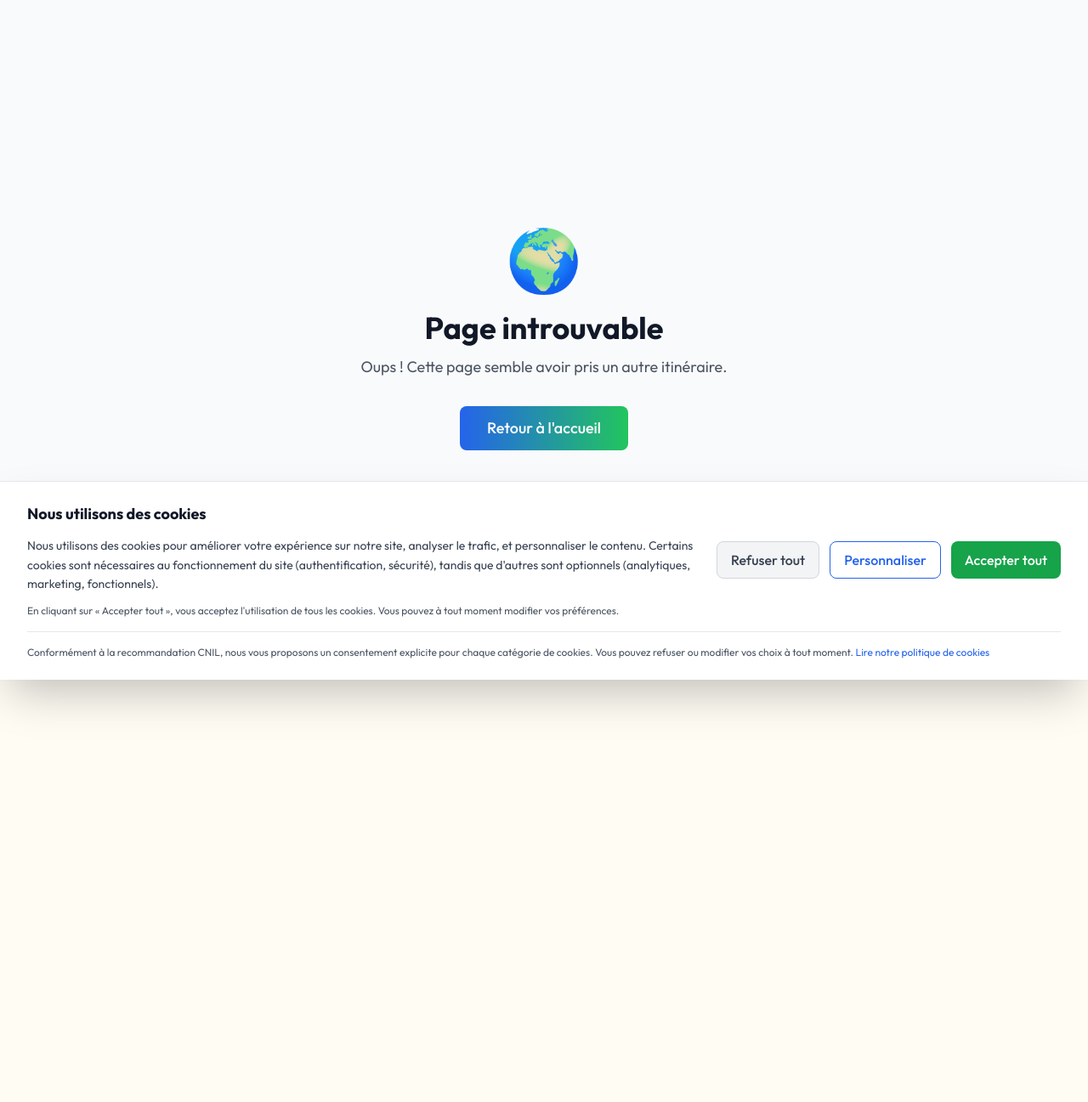
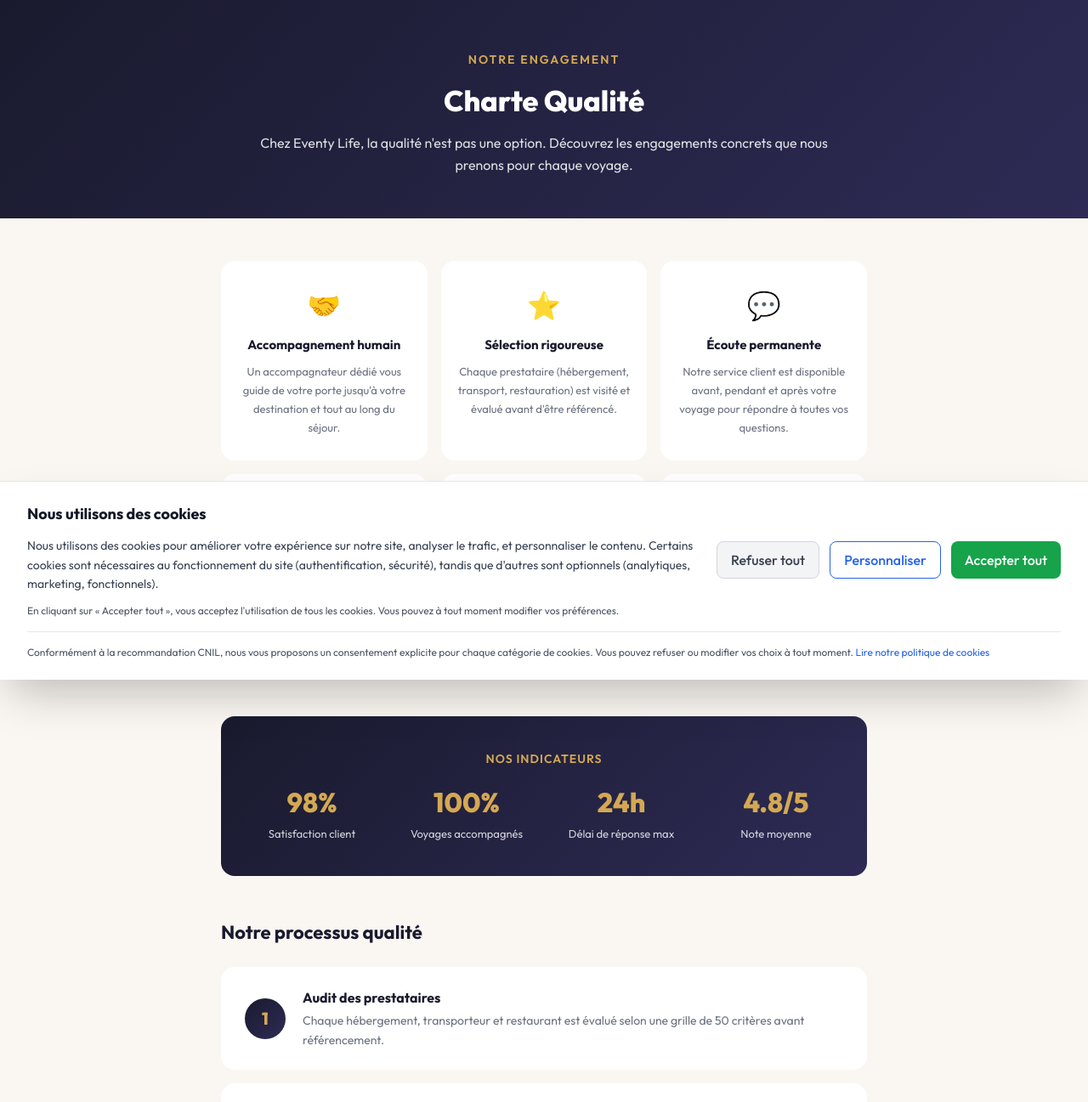
Before and after one commit to eventylife-hub/Eventylife, a Next.js app: page /charte-qualite in a window 1280 px wide. Before the commit this address had no page. Shown: the top 1297 px of the page at 85% size. Before the commit the page ends 800 px from the top, so only its background shows below. Built offline with nearby package versions, Linux system fonts and the light colour scheme.

Commit message:
feat: add charte-qualite page

```diff
--- /dev/null
+++ b/app/(public)/charte-qualite/page.tsx
@@ -0,0 +1,81 @@
+'use client';
+
+const engagements = [
+  { icone: "\u{1F91D}", titre: "Accompagnement humain", desc: "Un accompagnateur d\u00e9di\u00e9 vous guide de votre porte jusqu'\u00e0 votre destination et tout au long du s\u00e9jour." },
+  { icone: "\u2B50", titre: "S\u00e9lection rigoureuse", desc: "Chaque prestataire (h\u00e9bergement, transport, restauration) est visit\u00e9 et \u00e9valu\u00e9 avant d'\u00eatre r\u00e9f\u00e9renc\u00e9." },
+  { icone: "\u{1F4AC}", titre: "\u00c9coute permanente", desc: "Notre service client est disponible avant, pendant et apr\u00e8s votre voyage pour r\u00e9pondre \u00e0 toutes vos questions." },
+  { icone: "\u{1F4B0}", titre: "Transparence tarifaire", desc: "Prix tout compris affich\u00e9s sans surprise. Chaque composante du voyage est d\u00e9taill\u00e9e dans votre devis." },
+  { icone: "\u2665\uFE0F", titre: "Bienveillance", desc: "Nous adaptons chaque voyage aux besoins sp\u00e9cifiques de nos voyageurs : mobilit\u00e9 r\u00e9duite, r\u00e9gimes alimentaires, rythme." },
+  { icone: "\u{1F30D}", titre: "Tourisme responsable", desc: "Nous privil\u00e9gions les circuits courts, les prestataires locaux et les pratiques respectueuses de l'environnement." },
+];
+
+const indicateurs = [
+  { valeur: "98%", label: "Satisfaction client" },
+  { valeur: "100%", label: "Voyages accompagn\u00e9s" },
+  { valeur: "24h", label: "D\u00e9lai de r\u00e9ponse max" },
+  { valeur: "4.8/5", label: "Note moyenne" },
+];
+
+export default function CharteQualitePage() {
+  return (
+    <div style={{ minHeight: '100vh', background: '#FAF7F2' }}>
+      <div style={{ background: 'linear-gradient(135deg, #1A1A2E 0%, #2D2B55 100%)', padding: '60px 20px 50px', textAlign: 'center' }}>
+        <div style={{ maxWidth: 700, margin: '0 auto' }}>
+          <div style={{ color: '#D4A853', fontSize: 14, fontWeight: 600, letterSpacing: 2, textTransform: 'uppercase', marginBottom: 12 }}>{"Notre engagement"}</div>
+          <h1 style={{ color: '#FFFFFF', fontSize: 34, fontWeight: 800, marginTop: 0, marginBottom: 12 }}>
+            {"Charte Qualit\u00e9"}
+          </h1>
+          <p style={{ color: 'rgba(255,255,255,0.85)', fontSize: 16, lineHeight: 1.6 }}>
+            {"Chez Eventy Life, la qualit\u00e9 n'est pas une option. D\u00e9couvrez les engagements concrets que nous prenons pour chaque voyage."}
+          </p>
+        </div>
+      </div>
+
+      <div style={{ maxWidth: 800, margin: '0 auto', padding: '50px 20px 60px' }}>
+        <div style={{ display: 'grid', gridTemplateColumns: 'repeat(auto-fit, minmax(200px, 1fr))', gap: 16, marginBottom: 50 }}>
+          {engagements.map(e => (
+            <div key={e.titre} style={{ background: '#FFFFFF', borderRadius: 16, padding: '28px 20px', textAlign: 'center' }}>
+              <div style={{ fontSize: 32, marginBottom: 12 }}>{e.icone}</div>
+              <div style={{ color: '#1A1A2E', fontSize: 15, fontWeight: 700, marginBottom: 8 }}>{e.titre}</div>
+              <p style={{ color: '#6B7280', fontSize: 13, lineHeight: 1.7, margin: 0 }}>{e.desc}</p>
+            </div>
+          ))}
+        </div>
+
+        <div style={{ background: 'linear-gradient(135deg, #1A1A2E, #2D2B55)', borderRadius: 16, padding: '40px 28px', textAlign: 'center', marginBottom: 50 }}>
+          <div style={{ color: '#D4A853', fontSize: 14, fontWeight: 600, letterSpacing: 1, textTransform: 'uppercase', marginBottom: 16 }}>{"Nos indicateurs"}</div>
+          <div style={{ display: 'grid', gridTemplateColumns: 'repeat(auto-fit, minmax(120px, 1fr))', gap: 24 }}>
+            {indicateurs.map(i => (
+              <div key={i.label}>
+                <div style={{ color: '#D4A853', fontSize: 32, fontWeight: 800, marginBottom: 4 }}>{i.valeur}</div>
+                <div style={{ color: 'rgba(255,255,255,0.8)', fontSize: 13 }}>{i.label}</div>
+              </div>
+            ))}
+          </div>
+        </div>
+
+        <h2 style={{ color: '#1A1A2E', fontSize: 22, fontWeight: 700, marginBottom: 24 }}>{"Notre processus qualit\u00e9"}</h2>
+        <div style={{ display: 'flex', flexDirection: 'column', gap: 16, marginBottom: 50 }}>
+          {[
+            { num: "1", titre: "Audit des prestataires", desc: "Chaque h\u00e9bergement, transporteur et restaurant est \u00e9valu\u00e9 selon une grille de 50 crit\u00e8res avant r\u00e9f\u00e9rencement." },
+            { num: "2", titre: "Formation des accompagnateurs", desc: "Nos accompagnateurs suivent une formation compl\u00e8te : s\u00e9curit\u00e9, premiers secours, relation client, gestion de groupe." },
+            { num: "3", titre: "Enqu\u00eates de satisfaction", desc: "Apr\u00e8s chaque voyage, un questionnaire d\u00e9taill\u00e9 est envoy\u00e9 pour mesurer votre satisfaction et am\u00e9liorer nos services." },
+            { num: "4", titre: "Am\u00e9lioration continue", desc: "Les retours sont analys\u00e9s chaque mois et int\u00e9gr\u00e9s dans notre plan d'am\u00e9lioration continue." },
+          ].map(e => (
+            <div key={e.num} style={{ display: 'flex', gap: 20, alignItems: 'center', background: '#FFFFFF', borderRadius: 16, padding: '24px 28px' }}>
+              <div style={{ width: 48, height: 48, borderRadius: '50%', background: 'linear-gradient(135deg, #1A1A2E, #2D2B55)', color: '#D4A853', display: 'flex', alignItems: 'center', justifyContent: 'center', fontSize: 20, fontWeight: 800, flexShrink: 0 }}>{e.num}</div>
+              <div>
+                <div style={{ color: '#1A1A2E', fontSize: 16, fontWeight: 700, marginBottom: 4 }}>{e.titre}</div>
+                <p style={{ color: '#6B7280', fontSize: 14, lineHeight: 1.6, margin: 0 }}>{e.desc}</p>
+              </div>
+            </div>
+          ))}
+        </div>
+
+        <p style={{ color: '#9CA3AF', fontSize: 12, textAlign: 'center' }}>
+          {"Derni\u00e8re mise \u00e0 jour : 1er mars 2026 \u2014 Version 1.0"}
+        </p>
+      </div>
+    </div>
+  );
+}
```
